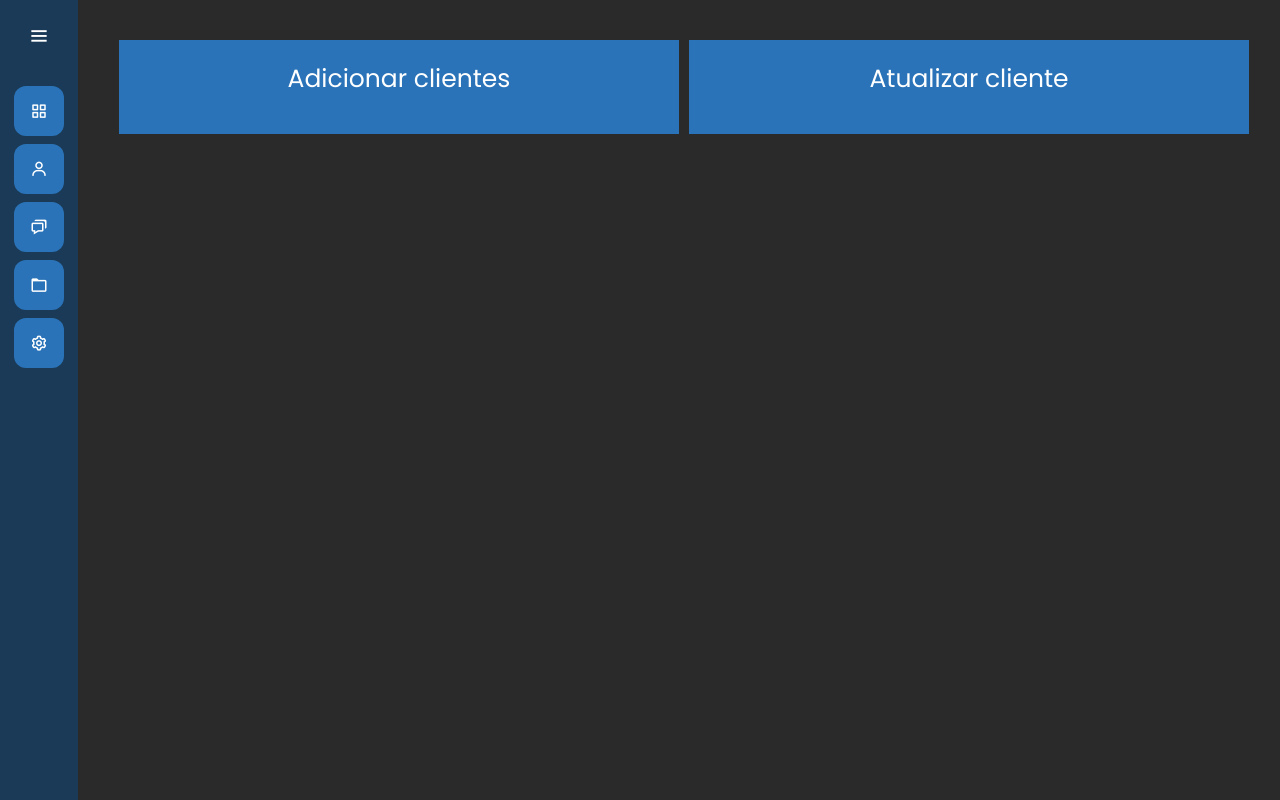
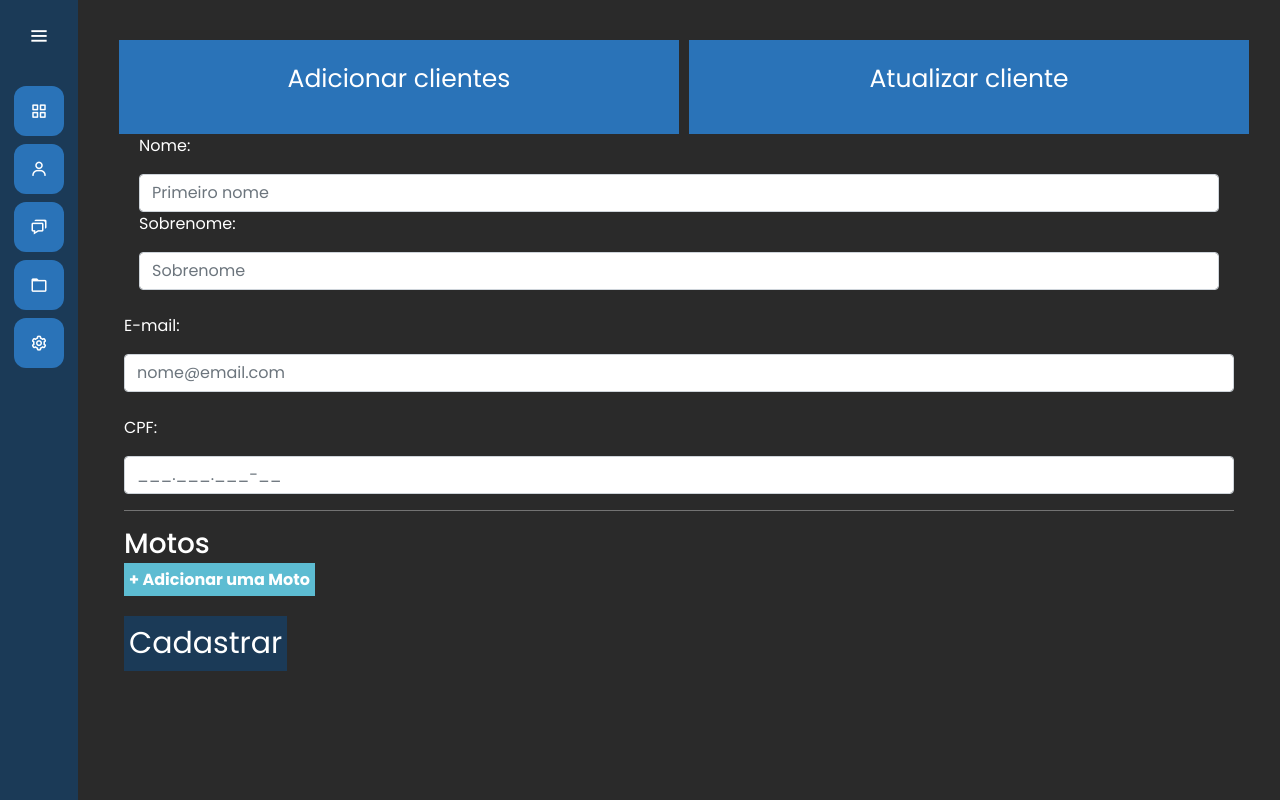
Before and after one commit to Emersoninho/moto_pecas, a Django app: page /clientes/ in a window 1280 px wide. Run offline with Django 5.2, Linux system fonts and the light colour scheme.

Commit message:
html de clientes e o js
html de clientes e java scripts

```diff
--- a/clientes/templates/clientes/clientes.html
+++ b/clientes/templates/clientes/clientes.html
@@ -18,6 +18,38 @@
         </div>
 
     </div>
+
+    <div class="adicionar-cliente">
+        <form action="{% url "clientes" %}" method="POST">
+            {% csrf_token %}
+
+            <div class="col-md">
+                <p>Nome:</p>
+                <input type="text" class="form-control" placeholder="Primeiro nome" name="nome">
+            </div>
+            <div class="col-md">
+                <p>Sobrenome:</p>
+                <input type="text" class="form-control" placeholder="Sobrenome" name="sobrenome">
+            </div>
+            <br>
+            <p>E-mail:</p>
+            <input type="email" class="form-control" placeholder="nome@email.com" name="email">
+            <br>
+            <p>CPF:</p>
+            <input type="text" class="form-control" placeholder="___.___.___-__" name="cpf">
+            <hr style="background-color:gray;">
+
+            <div class="add-carros">
+                <h3>Motos</h3>
+                <span class="btn-add-carros" onclick="add_carro()">+ Adicionar uma Moto</span>
+                <div id="form-carro"></div>
+            </div>
+
+            <br>
+            <input type="submit" value="Cadastrar" class="btn-principal">
+        </form>
+    </div>
+
 </div>
-
+<script src="{% static 'clientes/js/clientes.js' %}"></script>
 {% endblock %}
--- /dev/null
+++ b/templates/static/clientes/js/clientes.js
@@ -0,0 +1,20 @@
+function add_carro() {
+    var container = document.getElementById("form-carro");
+
+    var html = `
+        <br>
+        <div class="row">
+            <div class="col-md">
+                <input type="text" placeholder="Moto" class="form-control" name="carro">
+            </div>
+            <div class="col-md">
+                <input type="text" placeholder="Placa" class="form-control" name="placa">
+            </div>
+            <div class="col-md">
+                <input type="number" placeholder="Ano" class="form-control" name="ano">
+            </div>
+        </div>
+    `;
+
+    container.innerHTML += html;
+}
```
